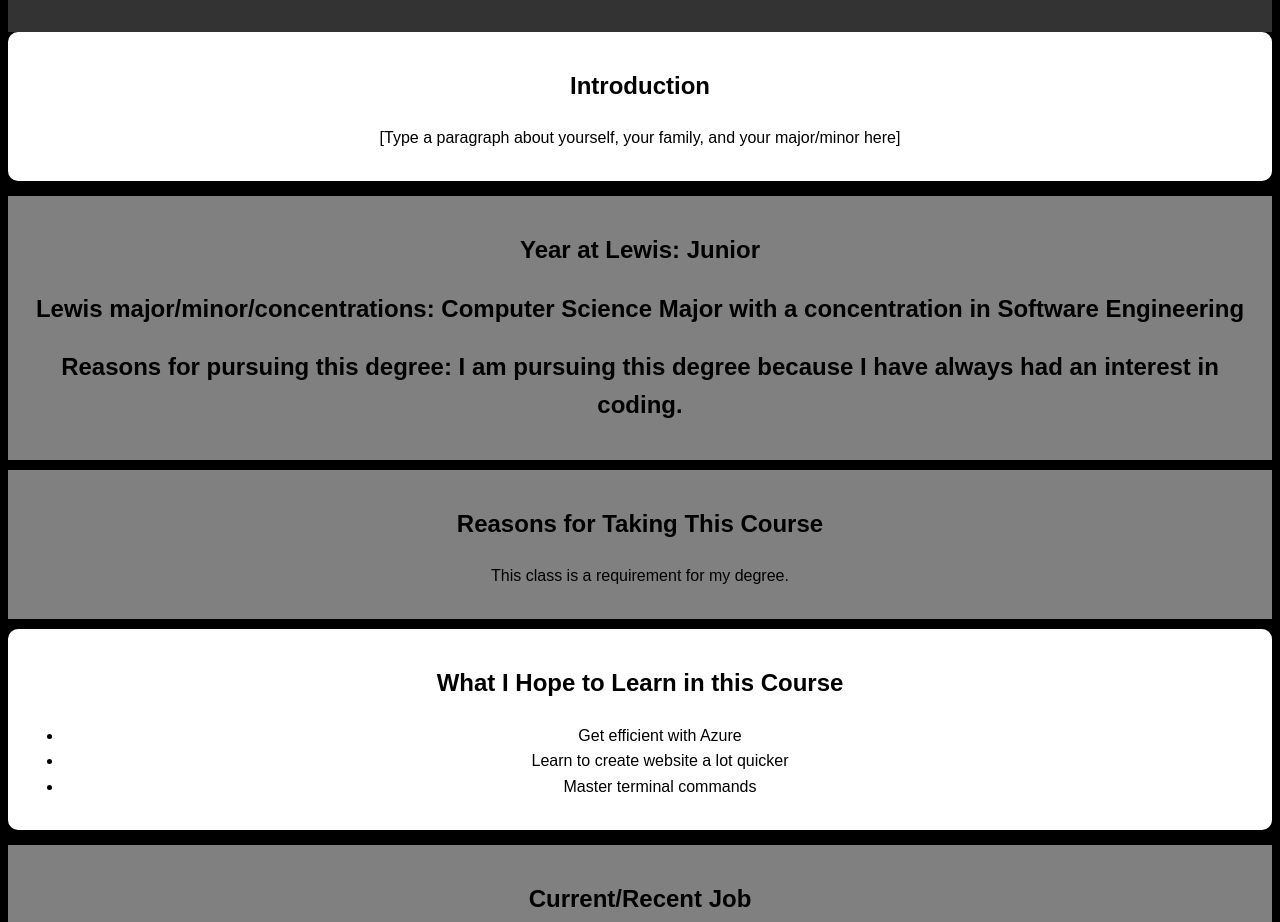
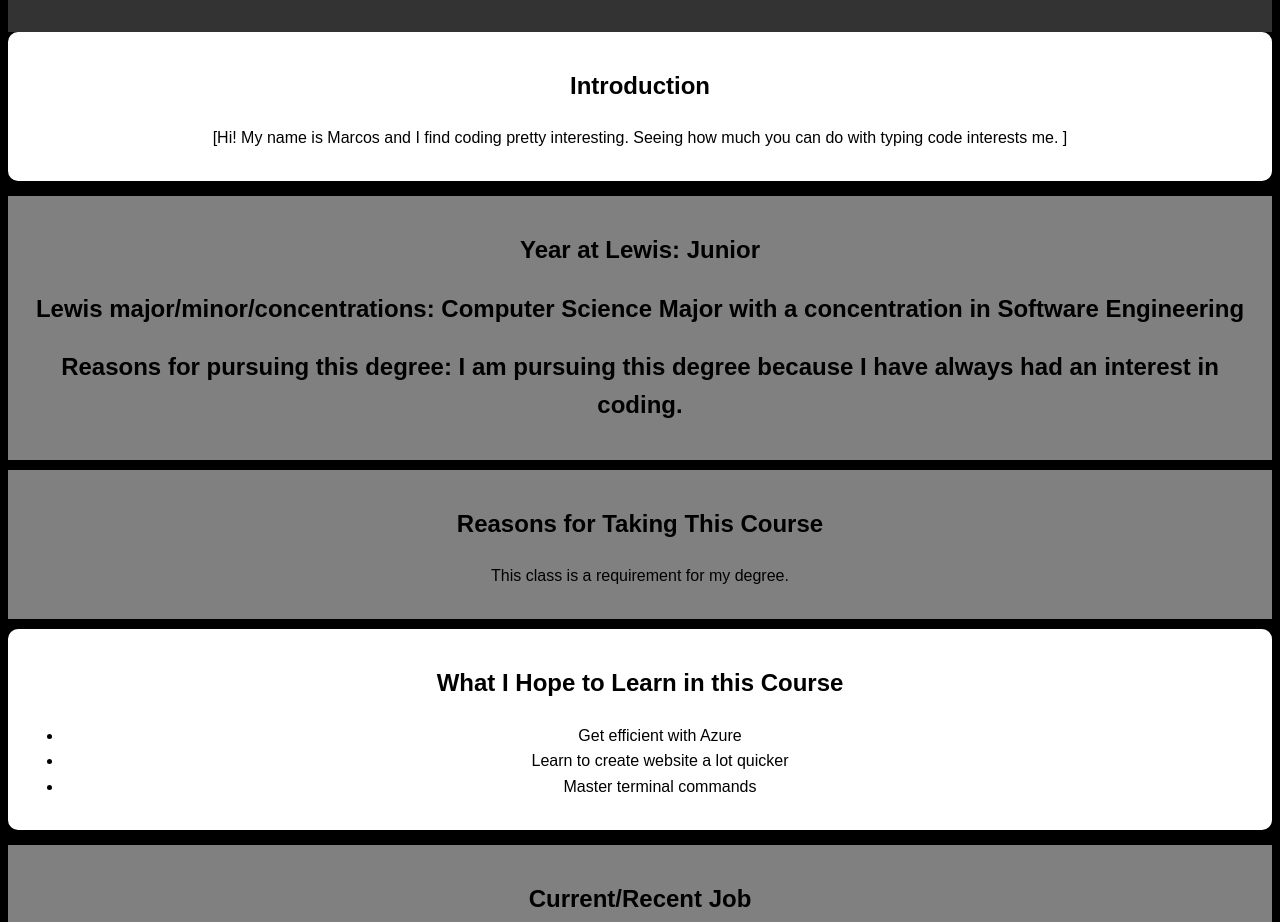
Before and after one commit to mesparza0/me, a plain HTML site: page index.html in a window 1280 px wide. Shown: the part 1120-2042 px from the top of the page. Drawn offline with Linux system fonts and the light colour scheme.

Commit message:
Update index.html

```diff
--- a/index.html
+++ b/index.html
@@ -65,7 +65,7 @@
    <!-- Introduction Section -->
    <section class="introduction">
     <h2>Introduction</h2>
-    <p>[Type a paragraph about yourself, your family, and your major/minor here]</p>
+    <p>[Hi! My name is Marcos and I find coding pretty interesting. Seeing how much you can do with typing code interests me. ]</p>
 </section>
 
 <!-- Year and Major Section -->
```
